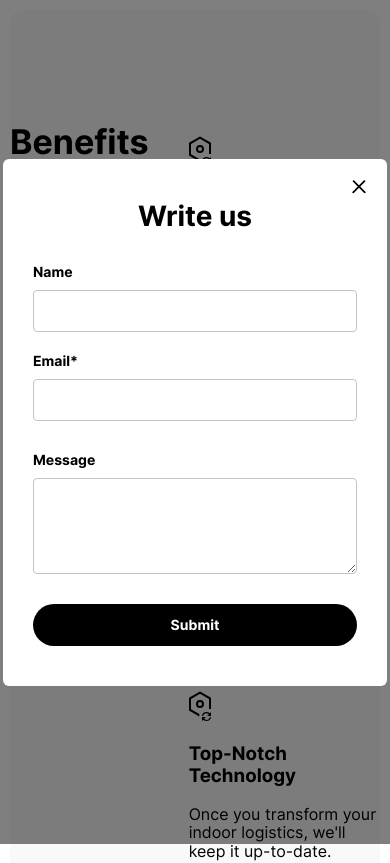
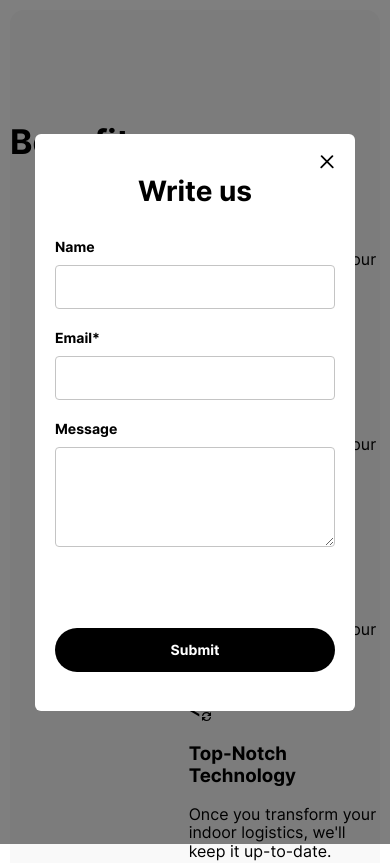
Before and after one commit to kvnloughead/ant-robotics, a React (Create React App) app: page / in a window 390 px wide. Shown: the top 863 px of the page. Built offline with nearby package versions, Linux system fonts and the light colour scheme.

Commit message:
feat: make Form responsive

```diff
--- a/src/components/Button/Button.css
+++ b/src/components/Button/Button.css
@@ -20,4 +20,12 @@
   height: 44px;
   font-weight: 700;
   line-height: 17px;
+  margin-top: 30px;
 }
+
+@media screen and (max-width: 425px) {
+  .button_location_form {
+    width: 280px;
+    margin-top: 81px;
+  }
+}
--- a/src/components/Form/Form.css
+++ b/src/components/Form/Form.css
@@ -31,7 +31,7 @@
   font-weight: 700;
   line-height: 34px;
   align-self: center;
-  margin: 0 0 30px;
+  margin: 0 0 10px;
 }
 
 .form__close-button {
@@ -69,3 +69,19 @@
   opacity: 1;
   transition-delay: 0s;
 }
+
+@media screen and (max-width: 425px) {
+  .form {
+    width: 320px;
+    height: 577px;
+    padding: 40px 20px 39px;
+    margin-top: -288.5px;
+    margin-left: -160px;
+  }
+}
+
+@media screen and (max-width: 320px) {
+  .form {
+    border-radius: 0px;
+  }
+}
--- a/src/components/TextInput/TextInput.css
+++ b/src/components/TextInput/TextInput.css
@@ -2,22 +2,27 @@
   font-size: 14px;
   font-weight: 700;
   line-height: 17px;
-  margin-bottom: 10px;
+  margin: 20px 0 10px;
 }
 
 .text-input {
-    border: 1px solid #C4C4C4;
-    box-sizing: border-box;
-    border-radius: 4px;
-    width: 324px;
-    height: 44px;
-    margin-bottom: 20px;
-}
-
-.text-input:last-of-type {
-  margin-bottom: 30px;
+  border: 1px solid #C4C4C4;
+  box-sizing: border-box;
+  border-radius: 4px;
+  width: 324px;
+  height: 44px;
+  font-size: 16px;
+  font-weight: 400;
+  line-height: 19px;
+  padding: 14px 13px;
 }
 
 .text-input_type_text-area {
   height: 100px;
 }
+
+@media screen and (max-width: 425px) {
+  .text-input {
+    width: 280px;
+  }
+}
```
